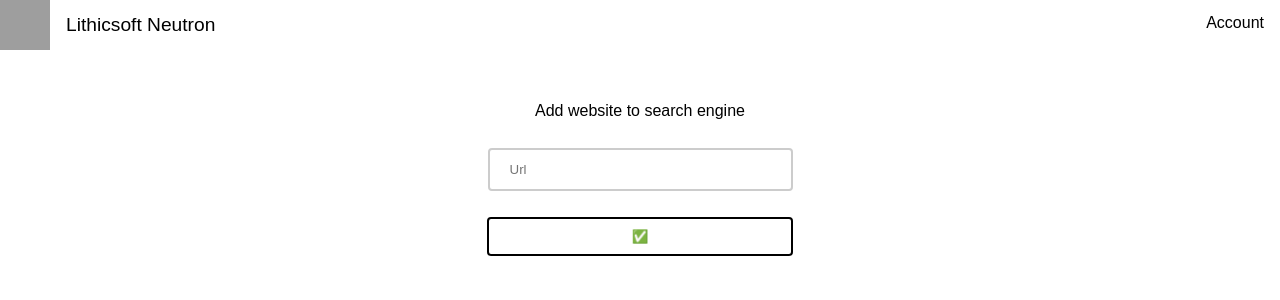
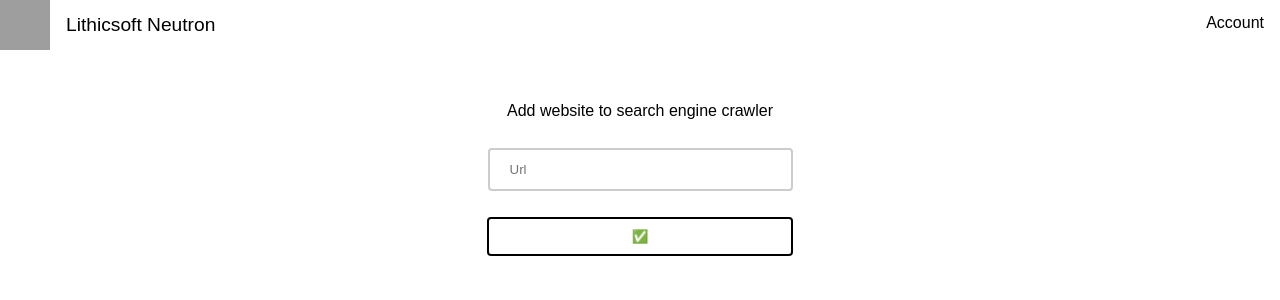
Before and after one commit to Lithicsoft/Neutron, a Flask app: page /contribute in a window 1280 px wide. Shown: the top 300 px of the page. Run offline with Flask 3, Linux system fonts and the light colour scheme; grey boxes are pictures that could not be loaded.

Commit message:
Update index.html

```diff
--- a/app/templates/contribute/index.html
+++ b/app/templates/contribute/index.html
@@ -13,7 +13,7 @@
     </div><br>
 
     <div id="Crawl" class="tabcontent"><br>
-        <p style="text-align: center;">{% trans %}Add website to search engine{% endtrans %}</p>
+        <p style="text-align: center;">{% trans %}Add website to search engine crawler{% endtrans %}</p>
         <form action="/contribute/crawl" method="POST">
             <input type="url" name="url" placeholder="{% trans %}Url{% endtrans %}"/><br><br>
 
```
